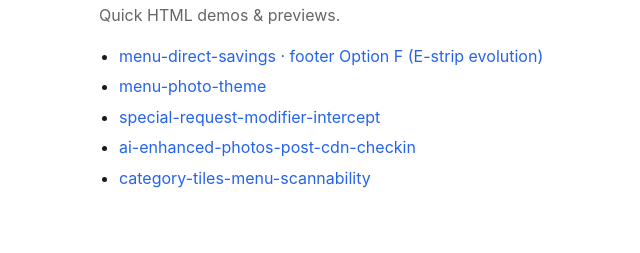
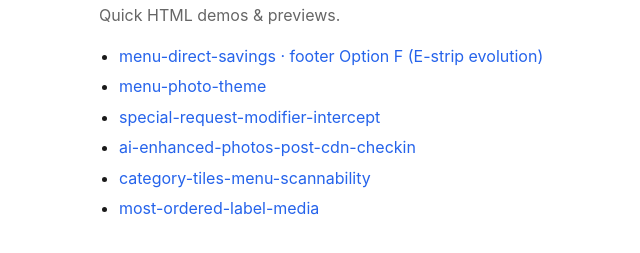
Before and after one commit to sebastianlozano-owner/scratchpad, a plain HTML site: page index.html in a window 1280 px wide. Shown: the part 77-330 px from the top of the page, without its empty margins (181-821 px from the left). Drawn offline with Linux system fonts and the light colour scheme.

Commit message:
publish: most-ordered-label-media

```diff
--- a/index.html
+++ b/index.html
@@ -21,6 +21,7 @@
   <li><a href="./special-request-modifier-intercept/">special-request-modifier-intercept</a></li>
   <li><a href="./ai-enhanced-photos-post-cdn-checkin/">ai-enhanced-photos-post-cdn-checkin</a></li>
   <li><a href="./category-tiles-menu-scannability/">category-tiles-menu-scannability</a></li>
+  <li><a href="./most-ordered-label-media/">most-ordered-label-media</a></li>
 </ul>
 </body>
 </html>
```
Also changed, not shown: most-ordered-label-media/01-mobile-most-ordered-solarslice.png (added), most-ordered-label-media/02-mobile-popular-honeybear.png (added), most-ordered-label-media/03-mobile-popular-datcajun.png (added), most-ordered-label-media/04-desktop-popular-datcajun.png (added).
